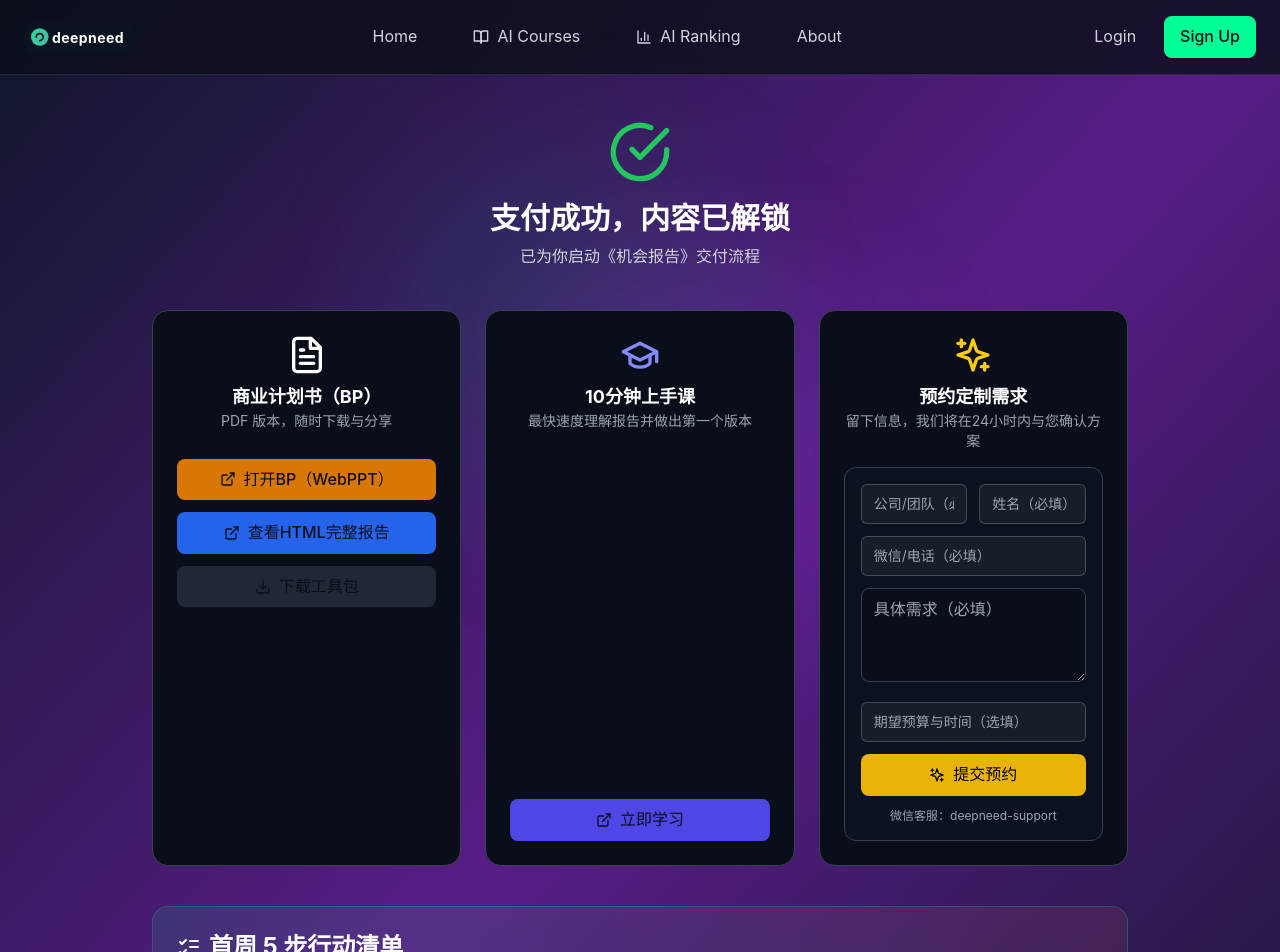
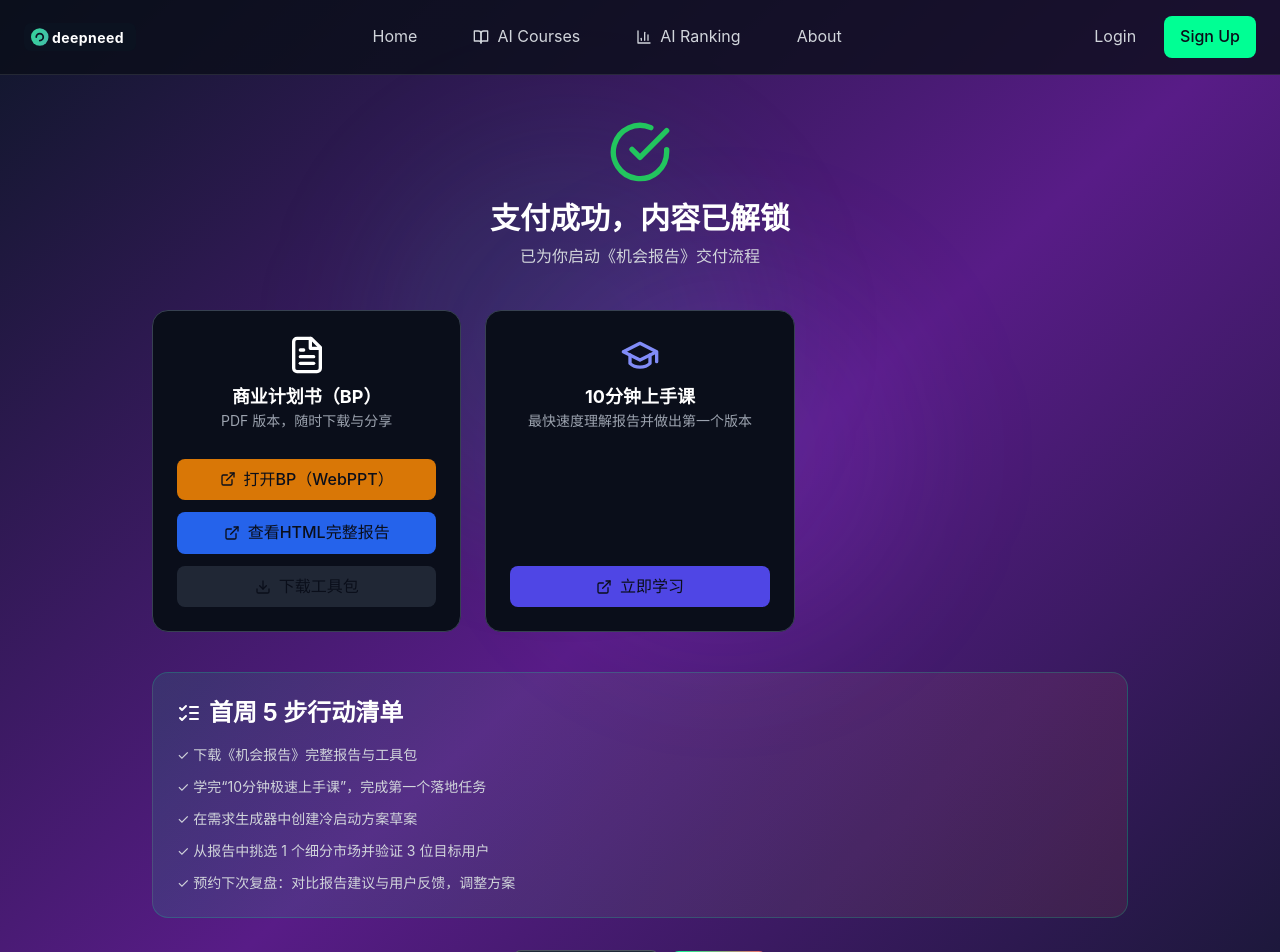
Before and after one commit to aicaichat/read2rich, a React (Vite) app in the folder apps/web/: page /delivery in a window 1280 px wide. Shown: the top 952 px of the page. Built offline with nearby package versions, Linux system fonts and the light colour scheme; no server answers.

Commit message:
feat: remove custom request form temporarily
- Remove '预约定制需求' form from PostPurchaseDeliveryPage
- Clean up unused imports (Sparkles, Input, customOrderAPI)
- Simplify delivery page layout

```diff
--- a/apps/web/src/pages/PostPurchaseDeliveryPage.tsx
+++ b/apps/web/src/pages/PostPurchaseDeliveryPage.tsx
@@ -1,14 +1,14 @@
 import React, { useEffect, useMemo, useState } from 'react';
 import { motion } from 'framer-motion';
-import { CheckCircle, Download, GraduationCap, Sparkles, ExternalLink, ListChecks, FileText, Code, Smartphone } from 'lucide-react';
+import { CheckCircle, Download, GraduationCap, ExternalLink, ListChecks, FileText, Code, Smartphone } from 'lucide-react';
 import { useSearchParams } from 'react-router-dom';
 import Button from '@/components/ui/Button';
-import Input from '@/components/ui/Input';
+
 import GenerationProgress from '@/components/GenerationProgress';
 import { APP_CONFIG } from '@/config';
 import { reportGenerator } from '@/lib/premiumReportGenerator';
 import { getReportUrlFromOSS, getBpRevealUrlFromOSS, openUrlAsInlineHtml, openUrlMobileFriendly } from '@/lib/oss-links';
-import { reportsAPI, customOrderAPI } from '@/lib/api';
+import { reportsAPI } from '@/lib/api';
 import { openWindow, openWindowAsync, openBlobUrl, isMobileDevice } from '@/utils/mobile-window';
 
 export default function PostPurchaseDeliveryPage() {
@@ -232,82 +232,7 @@ export default function PostPurchaseDeliveryPage() {
             </div>
           </motion.div>
 
-          {/* 定制需求预约表单 */}
-          <motion.div
-            initial={{ opacity: 0, y: 20 }}
-            animate={{ opacity: 1, y: 0 }}
-            transition={{ delay: 0.12 }}
-            className="bg-dark-300 rounded-2xl p-6 border border-gray-700 flex flex-col"
-          >
-            <div className="text-center mb-4">
-              <Sparkles className="w-10 h-10 text-yellow-400 mx-auto mb-2" />
-              <h3 className="text-lg font-bold text-white">预约定制需求</h3>
-              <p className="text-gray-400 text-sm">留下信息，我们将在24小时内与您确认方案</p>
-            </div>
-            <form
-              className="space-y-3 bg-dark-200/40 border border-gray-700 rounded-xl p-4"
-              onSubmit={(e) => {
-                e.preventDefault();
-                const form = e.currentTarget as HTMLFormElement;
-                const formData = new FormData(form);
-                const payload = {
-                  opportunityId,
-                  opportunityTitle,
-                  orderId,
-                  company: String(formData.get('company') || ''),
-                  name: String(formData.get('name') || ''),
-                  contact: String(formData.get('contact') || ''),
-                  requirement: String(formData.get('requirement') || ''),
-                  budgetTimeline: String(formData.get('budgetTimeline') || ''),
-                  ts: Date.now()
-                };
-                try {
-                  const key = 'dn_custom_requests';
-                  const list = JSON.parse(localStorage.getItem(key) || '[]');
-                  list.push(payload);
-                  localStorage.setItem(key, JSON.stringify(list));
-                  // 调用后端生成订单并发邮件
-                  customOrderAPI.create({
-                    project_id: opportunityId,
-                    project_title: opportunityTitle,
-                    company: payload.company,
-                    name: payload.name,
-                    contact: payload.contact,
-                    requirement: payload.requirement,
-                    budget_timeline: String(formData.get('budgetTimeline') || '')
-                  }).then((res) => {
-                    alert('预约已提交，订单号：' + res.order_number + '。我们将尽快联系您（也可添加微信：' + APP_CONFIG.CONTACT.WECHAT_ID + '）');
-                  }).catch(() => {
-                    alert('预约已提交（本地保存）。如需加急，请添加微信：' + APP_CONFIG.CONTACT.WECHAT_ID);
-                  });
-                  form.reset();
-                } catch (err) {
-                  console.error('save request failed', err);
-                  alert('提交成功');
-                }
-              }}
-            >
-              <div className="grid grid-cols-1 md:grid-cols-2 gap-3">
-                <Input name="company" placeholder="公司/团队（必填）" required />
-                <Input name="name" placeholder="姓名（必填）" required />
-              </div>
-              <Input name="contact" placeholder="微信/电话（必填）" required />
-              <textarea
-                name="requirement"
-                placeholder="具体需求（必填）"
-                required
-                className="w-full rounded-lg bg-dark-300 border border-gray-700 px-3 py-2 text-white placeholder-gray-400 focus:outline-none focus:ring-2 focus:ring-primary-500"
-                rows={3}
-              />
-              <Input name="budgetTimeline" placeholder="期望预算与时间（选填）" />
-              <Button type="submit" className="w-full bg-yellow-500 hover:bg-yellow-600 text-black">
-                <Sparkles className="w-4 h-4 mr-2" /> 提交预约
-              </Button>
-              <div className="text-gray-400 text-xs mt-1 text-center">
-                微信客服：{APP_CONFIG.CONTACT.WECHAT_ID}
-              </div>
-            </form>
-          </motion.div>
+
         </div>
 
         {/* 首周行动清单（简版） */}
```
